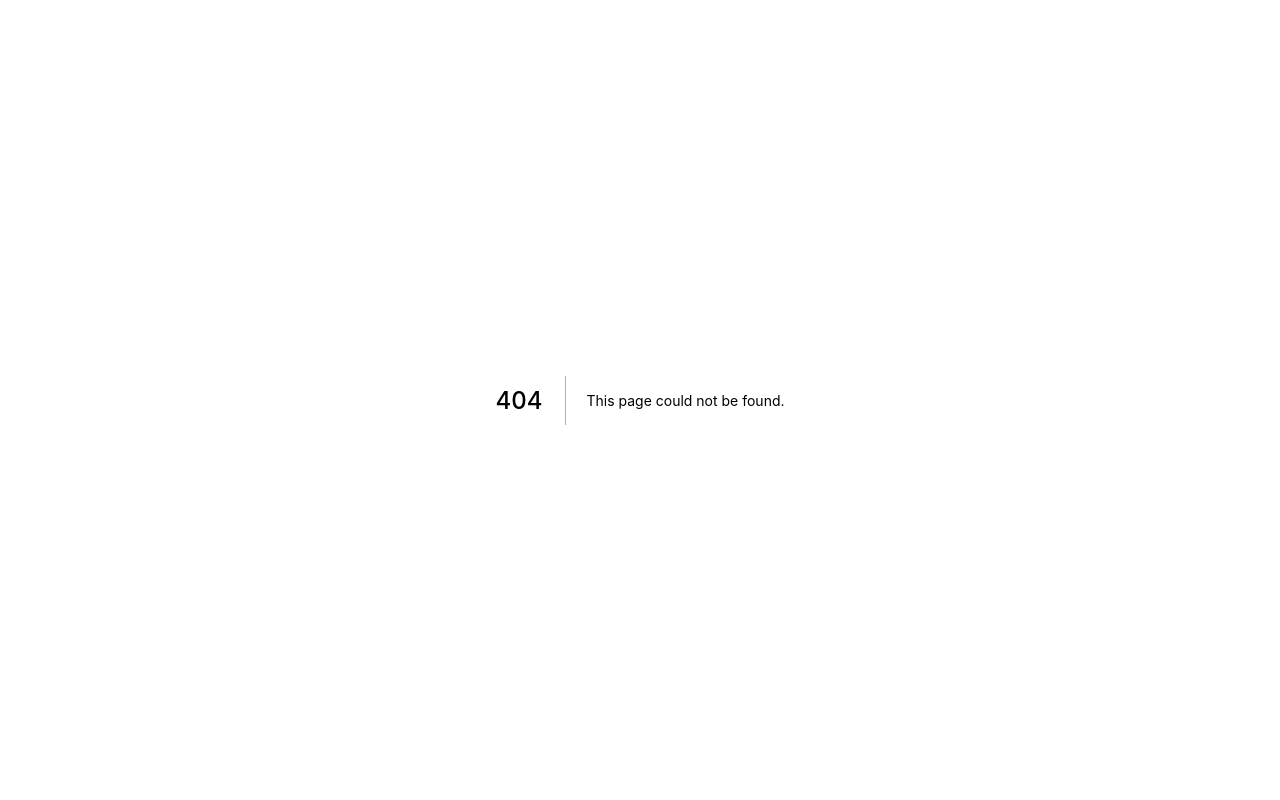
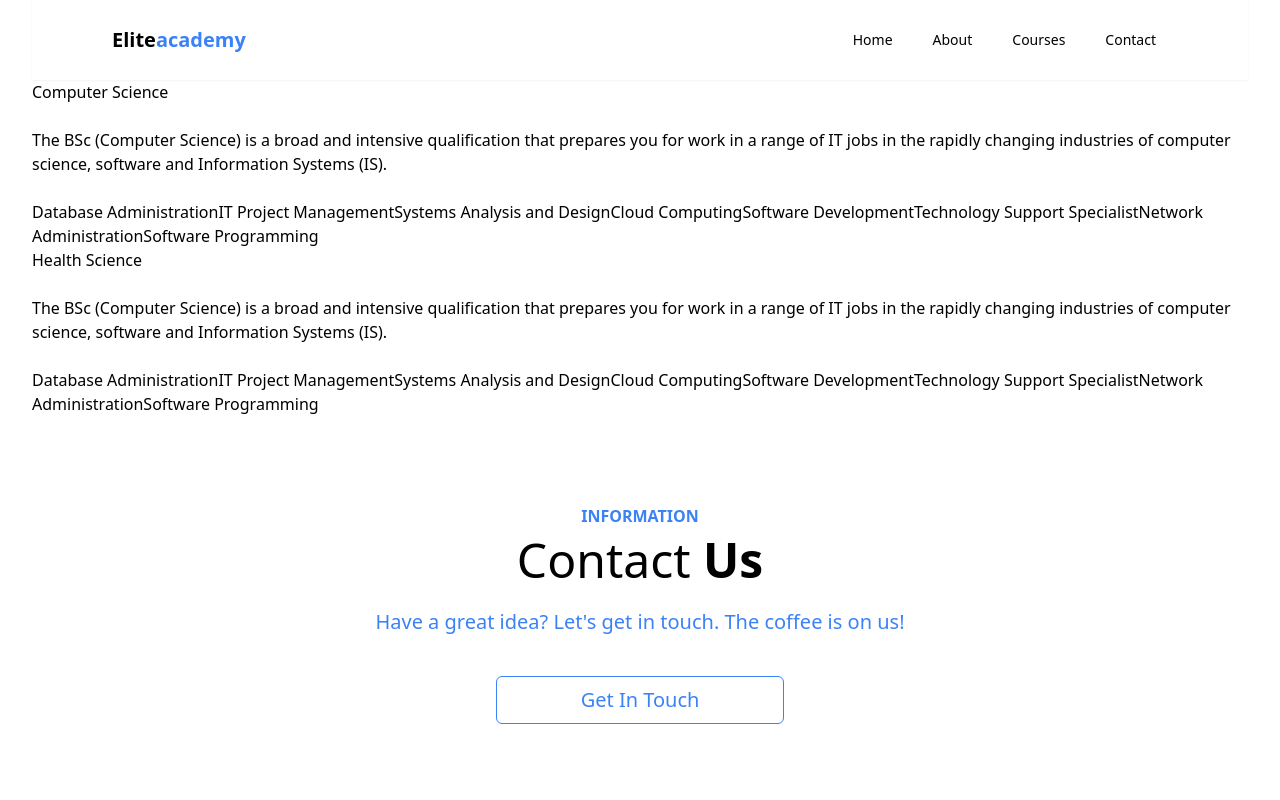
Before and after one commit to Snap96/https---github.com-Snap96-Elite-Academy, a Next.js app: page /CourseLayout in a window 1280 px wide. Before the commit this address had no page. Shown: the top 800 px of the page. Built offline with nearby package versions, Linux system fonts and the light colour scheme.

Commit message:
Json files and course files

```diff
--- a/comps/Course.js
+++ b/comps/Course.js
@@ -1,4 +1,4 @@
-import React from "react";
+import React, {useState} from "react";
 import {
   MdWeb,
   MdOutlineDesignServices,
@@ -7,6 +7,7 @@ import {
 import { AiOutlineAppstoreAdd } from "react-icons/ai";
 import { GiGrowth } from "react-icons/gi";
 import { SiAzuredevops } from "react-icons/si";
+import Link from "next/link"
 
 function Course() {
   return (
@@ -17,12 +18,17 @@ function Course() {
       </h2>
       <div className="flex justify-center items-center">
         <div className="grid grid-cols-2 md:mx-0 mx-10 md:grid-cols-3 gap-5 my-20">
-          <div className="group flex-col cursor-pointer justify-center items-center border hover:bg-blue-500 hover:shadow-lg  border-blue-100 rounded-md p-8 hover:border-violet-500">
-            <MdWeb className="text-4xl text-gray-600 group-hover:text-white" />
-            <h1 className="text-xl text-gray-800 font-semibold group-hover:text-white my-2">
-              Web Development
-            </h1>
-          </div>
+          <Link href={{
+            pathname:"/CourseLayout",
+            query:"Computer Science"
+          }}>
+              <div  className="group flex-col cursor-pointer justify-center items-center border hover:bg-blue-500 hover:shadow-lg  border-blue-100 rounded-md p-8 hover:border-violet-500">
+                <MdWeb className="text-4xl text-gray-600 group-hover:text-white" />
+                <h1 className="text-xl text-gray-800 font-semibold group-hover:text-white my-2">
+                  Computer Science
+                </h1>
+              </div>
+          </Link>
           <div className="group flex-col cursor-pointer justify-center items-center border hover:bg-blue-500 hover:shadow-lg  border-blue-100 rounded-md p-8 hover:border-violet-500">
             <AiOutlineAppstoreAdd className="text-4xl text-gray-600 group-hover:text-white" />
             <h1 className="text-xl text-gray-800 font-semibold group-hover:text-white my-2">
--- /dev/null
+++ b/pages/CourseLayout.js
@@ -0,0 +1,44 @@
+import Head from 'next/head'
+import Image from 'next/image'
+import Herosection from '../comps/Herosection'
+import Navbar from '../comps/Navbar'
+import styles from '../styles/Home.module.css'
+import Employers from '../comps/Employers'
+import Course from '../comps/Course'
+import Contact from '../comps/Contact'
+import Footer from '../comps/Footer'
+import Data from '../source/courses.json'
+import {useRouter} from 'next/router'
+export default function courseLayout() {
+
+    const router = useRouter();
+    const query = router.query;
+    console.log(query)
+  return (
+    <div className={styles.container}>
+      <Head>
+        <title>Elite Academy || Course Layout</title>
+        <meta name="description" content="Generated by create next app" />
+        <link rel="icon" href="/favicon.ico" />
+      </Head>
+      <Navbar />
+      <div>
+          {Data.map(post=>{
+              return(
+                  <>
+                   <h4>{post.courseName}</h4>
+                   <br></br>
+                   <p>{post.description}</p>
+                   <br></br>
+                   <p>{post.career}</p>
+                  </>
+              )
+          })}
+
+      </div>
+
+      <Contact />
+      <Footer />
+    </div>
+  )
+}
--- /dev/null
+++ b/source/courses.json
@@ -0,0 +1,24 @@
+[
+    {
+        "id": 1,
+        "courseName":"Computer Science",
+        "description":"The BSc (Computer Science) is a broad and intensive qualification that prepares you for work in a range of IT jobs in the rapidly changing industries of computer science, software and Information Systems (IS).",
+        "content":"You will gain in-depth theoretical knowledge as well as practical experience in the core areas of computer science such as information systems, database design, software development, programming, mathematics, algorithm design and project management. You will also develop practical skills with an emphasis on using, designing and managing operating systems, creating and maintain databases, and software programming and development. Within these subject areas, you will also cover topics such as human-computer interaction, internet technology, e-commerce and the ethical and security considerations needed by IT professionals.",
+
+            "year1":["Advanced Information and Computer Skills"," Business English","Computer Skills","Computer Network and Security","Discrete Mathematics", "Introduction to Information Systems", "Introduction to Programming using C++", "Mathematics 1A", "Mathematics 1B", "Object-Oriented Programming using C++"],
+            "year2":["Database Management System", " Data Structures and Algorithms in C#", "Database Systems Design, Implementation, and Management","IT Project Management","Networking Technologies", "Network Security", "Raspberry PI Computer Architecture Essentials", "Object-Oriented Programming in C#", "Systems Analysis and Design"],
+            "year3":["Cloud Computing: A Practical Approach","Logistics and Supply Chain Management","Object Oriented Systems Analysis and Design"," Operating Systems", "Project", "Social Practices and Security","Soft Skills for IT Professionals","Software and Web Services using Java Programming","Web Development and e-Commerce","• Industry 4.0"],
+        "career":["Database Administration","IT Project Management","Systems Analysis and Design","Cloud Computing","Software Development","Technology Support Specialist","Network Administration","Software Programming"]
+    },
+    {
+        "id": 2,
+        "courseName":"Health Science",
+        "description":"The BSc (Computer Science) is a broad and intensive qualification that prepares you for work in a range of IT jobs in the rapidly changing industries of computer science, software and Information Systems (IS).",
+        "content":"You will gain in-depth theoretical knowledge as well as practical experience in the core areas of computer science such as information systems, database design, software development, programming, mathematics, algorithm design and project management. You will also develop practical skills with an emphasis on using, designing and managing operating systems, creating and maintain databases, and software programming and development. Within these subject areas, you will also cover topics such as human-computer interaction, internet technology, e-commerce and the ethical and security considerations needed by IT professionals.",
+
+            "year1":["Advanced Information and Computer Skills"," Business English","Computer Skills","Computer Network and Security","Discrete Mathematics", "Introduction to Information Systems", "Introduction to Programming using C++", "Mathematics 1A", "Mathematics 1B", "Object-Oriented Programming using C++"],
+            "year2":["Database Management System", " Data Structures and Algorithms in C#", "Database Systems Design, Implementation, and Management","IT Project Management","Networking Technologies", "Network Security", "Raspberry PI Computer Architecture Essentials", "Object-Oriented Programming in C#", "Systems Analysis and Design"],
+            "year3":["Cloud Computing: A Practical Approach","Logistics and Supply Chain Management","Object Oriented Systems Analysis and Design"," Operating Systems", "Project", "Social Practices and Security","Soft Skills for IT Professionals","Software and Web Services using Java Programming","Web Development and e-Commerce","• Industry 4.0"],
+        "career":["Database Administration","IT Project Management","Systems Analysis and Design","Cloud Computing","Software Development","Technology Support Specialist","Network Administration","Software Programming"]
+    }
+]
```
